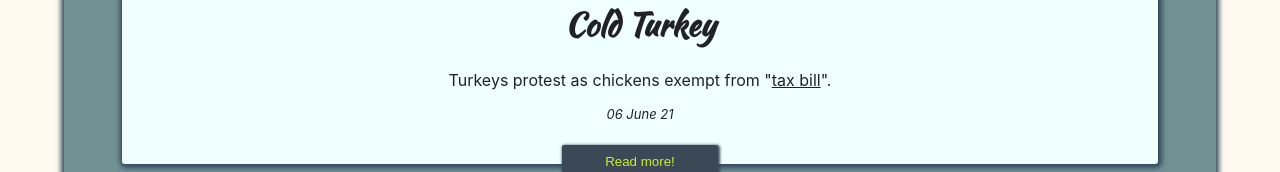
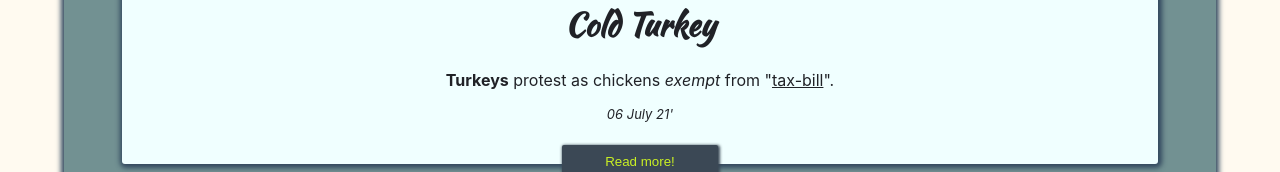
Before and after one commit to Schnarfengargle123/zine, a React (Create React App) app: page / in a window 1280 px wide. Shown: the part 288-460 px from the top of the page. Built offline with nearby package versions, Linux system fonts and the light colour scheme.

Commit message:
Removed span class and replaced with html font-style tags

```diff
--- a/src/components/UI/Article.js
+++ b/src/components/UI/Article.js
@@ -5,10 +5,10 @@ function Article() {
     <div className={styles.Article}>
       <h1 className={styles.Article__title}>Cold Turkey</h1>
       <p>
-        Turkeys protest as chickens exempt from "
-        <span className={styles.Sub__title}>tax bill</span>".
+        <strong>Turkeys</strong> protest as chickens <em>exempt</em> from "
+        <u>tax-bill</u>".
       </p>
-      <p className={styles.Article__date}>06 June 21</p>
+      <p className={styles.Article__date}>06 July 21'</p>
       {/* <p>
         This is a rather thought provoking and intellectually stimulating story!
       </p> */}
```
